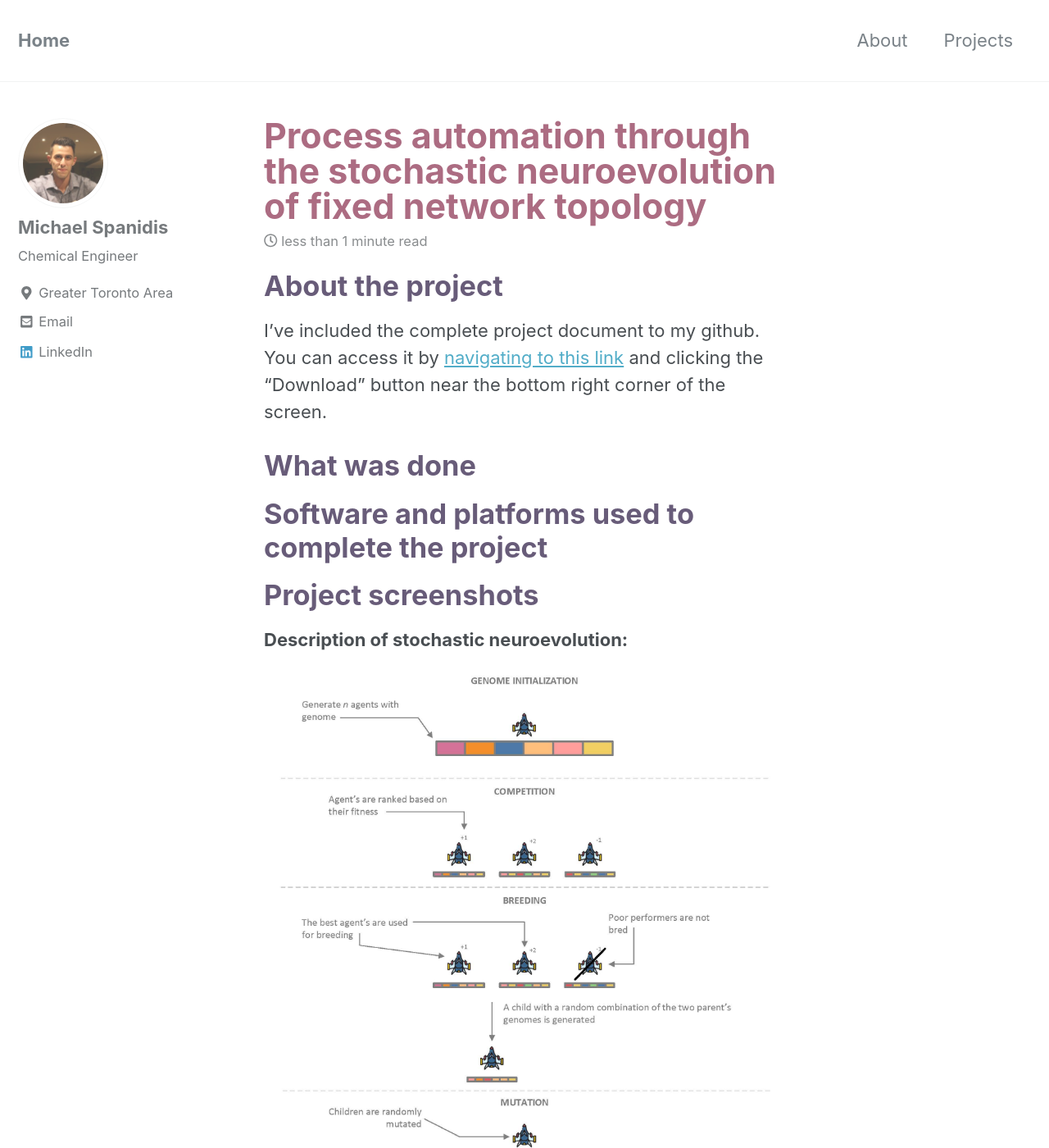
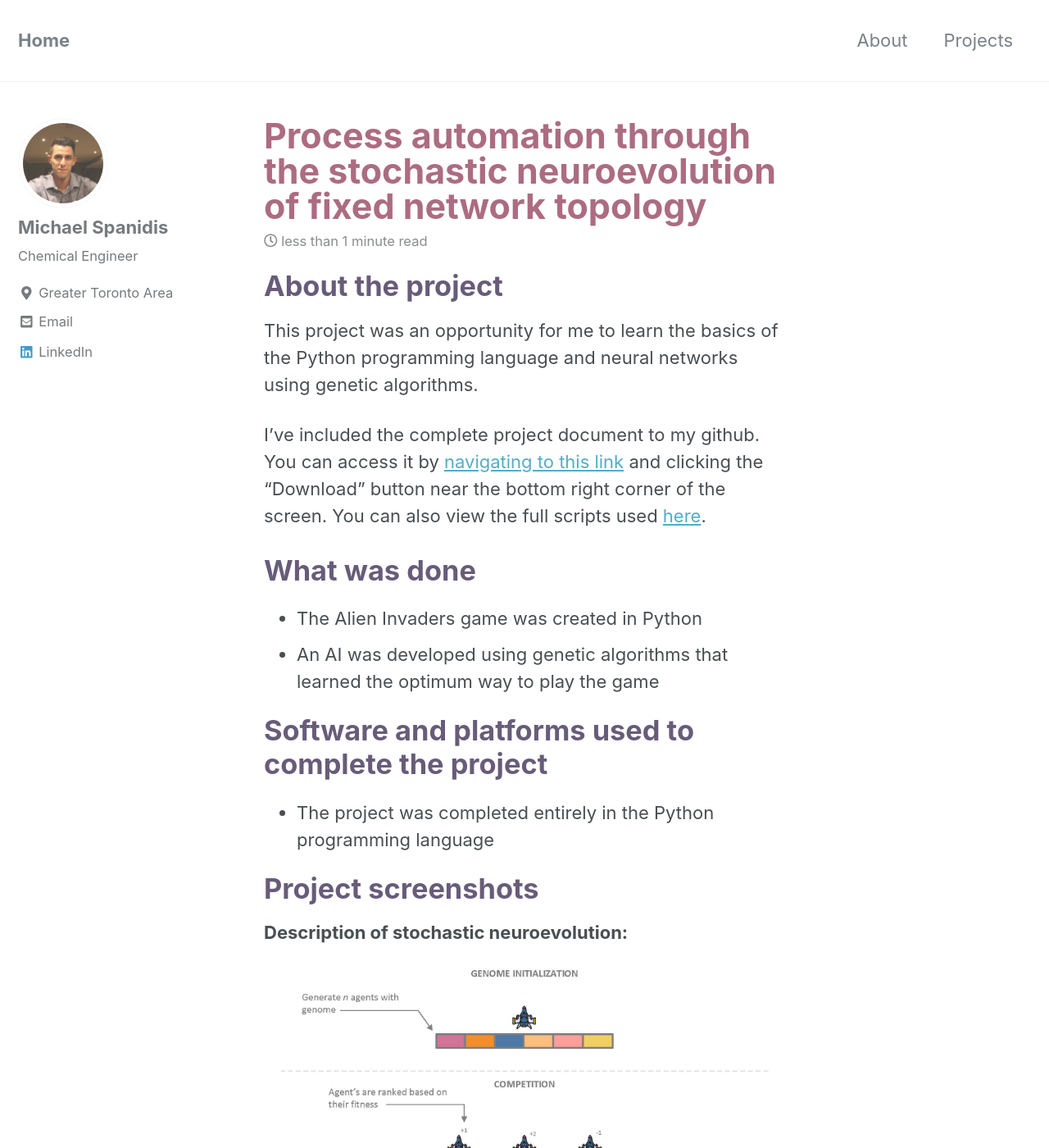
Before and after one commit to michaelspanidis/michaelspanidis.github.io, a Jekyll site: the page built from _posts/2020-09-17-aliens.md, in a window 1280 px wide and 1400 px high. Shown: the whole window at 82% size. Built offline with Jekyll 4.4.1, drawn with Linux system fonts in a browser that asks for light colours; nearby versions of some CDN libraries.

Commit message:
changes35

```diff
--- a/_posts/2020-09-17-aliens.md
+++ b/_posts/2020-09-17-aliens.md
@@ -6,14 +6,16 @@ excerpt: "Data Science"
 mathjax: "true"
 ---
 # <span style="color:rgb(104,92,121);">About the project</span>
+This project was an opportunity for me to learn the basics of the Python programming language and neural networks using genetic algorithms.
 
-I've included the complete project document to my github. You can access it by [navigating to this link](https://github.com/michaelspanidis/michaelspanidis.github.io/blob/master/projectdocs/Design%20of%20a%20pelletizing%20bath%20strain%20extruder%20for%20polypropylene.pdf) and clicking the "Download" button near the bottom right corner of the screen.
+I've included the complete project document to my github. You can access it by [navigating to this link](https://github.com/michaelspanidis/michaelspanidis.github.io/blob/master/projectdocs/Process%20automation%20through%20the%20stochastic%20neuroevolution%20of%20fixed%20network%20topologies.pdf) and clicking the "Download" button near the bottom right corner of the screen. You can also view the full scripts used [here](https://github.com/michaelspanidis/michaelspanidis.github.io/tree/master/projectdocs/alien%20invasion).
 
 # <span style="color:rgb(104,92,121);">What was done</span>
-
+* The Alien Invaders game was created in Python
+* An AI was developed using genetic algorithms that learned the optimum way to play the game
 
 # <span style="color:rgb(104,92,121);">Software and platforms used to complete the project</span>
-
+* The project was completed entirely in the Python programming language
 
 # <span style="color:rgb(104,92,121);">Project screenshots</span>
 
```
